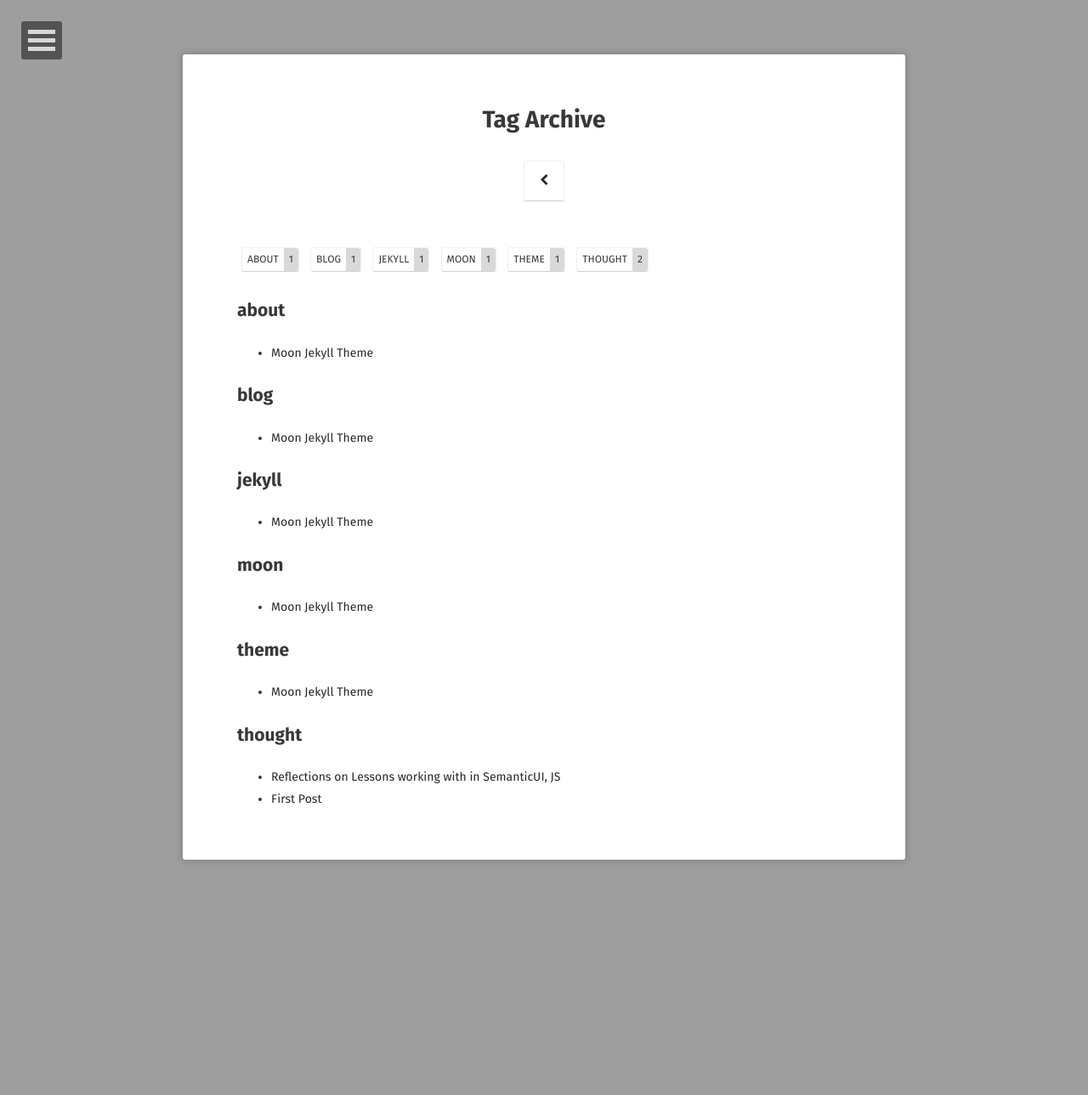
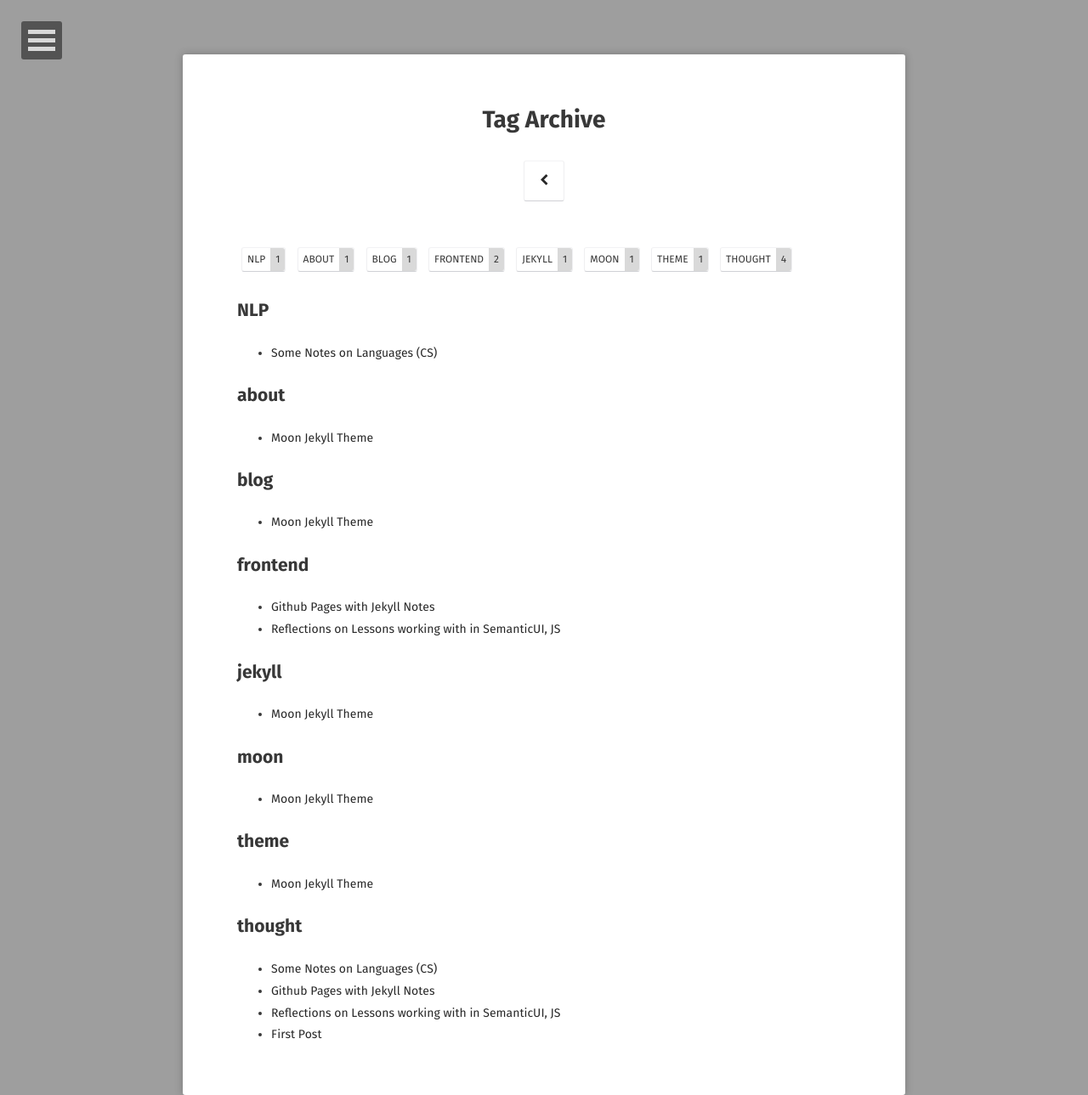
Before and after one commit to kearychang/kearychang.github.io, a Jekyll site: the page built from tags/index.html, in a window 1280 px wide. Shown: the whole page at 85% size. Built offline with Jekyll 4.4.1, drawn with Linux system fonts in a browser that asks for light colours; some web fonts are replaced; before the commit the page ends 1012 px from its top, so only the background shows below that; some of the changed lines change nothing that is shown.

Commit message:
new posts

```diff
--- /dev/null
+++ b/_posts/2018-10-30-github-pages.md
@@ -0,0 +1,125 @@
+---
+layout: post
+title: "Github Pages with Jekyll Notes"
+date: 2018-11-05
+excerpt: "Setting up Github Pages and quick rundown of Jekyll"
+tags: [thought, frontend]
+comments: true
+---
+# Let's Create a Personal Website on Github
+Most professionals have a personal website. It showcases your CV, portfolio, hobbies and personality. It's a more intimate presentation of yourself to prospective employers, rather than submitting flavourless cover letter and resumes.
+
+There are numerous web hosts. A popular one is Github for personal websites. The default domain name is $githubaccount/github.io so it is easy to remember. This is just a web server so don't try to use it to host a web app that connects to DB or as an application server.
+
+Github Pages comes with support for Jekyll. This is a framework which makes it simple to reuse common HTML elements such as header and navbars across different pages of your website.
+It comes with simple themes and you can use Markdown instead of HTML.
+
+## Installation
+>1. Have MinGW installed along with MSYS and the base packages
+2. Make sure **C:\MinGW** and **C:\MinGW\1.0** are added to PATH environment variable.
+3. Install Ruby v2.4.0 or higher (the developer edition)
+4. Run the command **>>gem install jekyll bundler**
+5. Create a repo **$domain_name.github.io** in Github
+6. That URL should now work
+7. There is a **\_config.yml** file which has line theme: $var
+8. Look for the Jekyll theme you like and set that to $var
+9. Gem file is Ruby's equivalent to package.json in npm. It indicates project dependencies.
+10. If it isn't there, create one. Make sure you use char ending UTF-8. Copy this into the file.
+source 'https://rubygems.org'
+gem 'github-pages', group: :jekyll_plugins
+Then add gem "$JEKYLL THEME$ to the last line.
+11. Run command **>>bundle install** to install it locally
+12. Run command **>>bundle exec jekyll serve** to host locally
+13. It will be on **http://localhost:4000**
+
+Here are some themes I found.
+https://github.com/pages-themes/minimal
+https://github.com/Gaohaoyang/gaohaoyang.github.io
+https://github.com/TaylanTatli/Moon/
+
+## Making the Website
+First, you need to know that Github Pages allows certain parameters and locks others in the **\_config.yml** from being modified. It is specified here - https://help.github.com/articles/configuring-jekyll/
+
+### Liquid
+Objects - where to output content
+>{{ page.title }}
+
+Tags - Logic and Control Flow
+>{% if page.show_sidebar %}
+>...
+>{% endif %}
+
+Filters - Modifies output of **object**
+>{{ "hi" | capitalize }}
+
+### Front Matter
+This is YAML snippet enclosed between triple dashes at top of file.
+It is used to set variables for page.
+>\-\-\-
+>var: 5
+>-\-\-
+
+Front matter variables can be referenced by **page.var**.
+
+### Layout
+These are templates that wrap around your content. You call them to avoid repeating yourself.
+They are in directory **\_layouts**. To determine where it wraps the body,
+wrap **{{content}}**. Then assign value of layout in front matter to file name of layout.
+>\-\-\-
+>layout: default
+>title: Home
+>-\-\-
+>{{ "hello world" | upcase }}
+
+To use markdown, create a file with extension *.md*
+
+### Includes
+We don't want to repeat ourselves. Code we refer is inside the **\_includes** directory.
+Html or Markdown can be used from **includes** by *{%include navigation.html}*
+One of Jekyll's useful *variables* is page.url where you can check if each link is the current page.
+
+### Data File
+Jekyll supports loading CVS, JSON, YAML files inside the **\_data** directory.
+YAML is used to store array of navigation items.
+>\- name: Home
+>(white space  x2)link: /
+>\- name: About
+>(white space  x2)link: /about.html
+
+You can refer to **data files** by site.data.navigation
+
+>nav>
+  {% for item in site.data.navigation %}
+    a href="{{ item.link }}" {% if page.url == item.link %}style="color: red;"{% endif %}>
+      {{ item.name }}
+    a>
+  {% endfor %}
+>nav>
+
+### Assets
+CSS, JS, images and other asset are often placed in the **asset** directory.
+Inline styling is not best practice so we use CSS.
+Let's create a SASS file at */assets/css/styles.scss*.
+>\-\-\-
+>\-\-\-
+>@import "@main";
+
+This tells it to look for **\_sass\main.scss**.
+https://sass-lang.com/documentation/file.SASS_REFERENCE.html
+Within your layout, create a tag element that loads your SASS file.
+link rel="stylesheet" href="/assets/css/styles.css"
+
+### Blogging
+Jekyll stores blog posts in folder **\_posts**. These are .md and accessed by **site.posts**.
+There is layout and author values.  The post layout outputs title, date, author and content body.
+This is then wrapped by the default layout. Create **blog.html** in your root folder.
+
+>_posts/2018-08-21-apples.md
+>\-\-\-
+>layout: post
+>author: jill
+>\-\-\-
+
+Remember to add this to main navigation in */_data/navigation.yml*
+>- name: Blog
+>  link: /blog.html
--- a/_posts/2018-11-2-reflections.md
+++ b/_posts/2018-11-2-reflections.md
@@ -3,7 +3,7 @@ layout: post
 title: "Reflections on Lessons working with in SemanticUI, JS"
 date: 2018-10-29
 excerpt: "We all make mistakes. It's important to reflect to cement your understanding."
-tags: [thought]
+tags: [thought, frontend]
 comments: true
 ---
 I really **really** like the appearance of SemanticUI. Bootstrap is overused. You can always customize,
--- /dev/null
+++ b/_posts/2018-11-5-language-theory.md
@@ -0,0 +1,112 @@
+---
+layout: post
+title: "Some Notes on Languages (CS)"
+date: 2018-11-05
+excerpt: "A Quick Review of Automata, Regular Language, Regex and CFG"
+tags: [thought, NLP]
+comments: true
+---
+### Finite Automata ###
+**Alphabet** is a set of **characters**. **Strings** are made from sequences of **characters**.
+**Language** is a set of **strings**. The **closure** is all possible **strings**. A **language** is a subset of the **closure**. To determine if a **string** is valid in your **language**, we test it in a mathematical machine, called the **finite automaton**.
+
+**Rules**
+There are
+* starting states
+* accepting states
+* non-accepting states
+* state transitions
+
+You start from the starting state and "consume" one character from your string, reading left to right. When the string has been consumed and you end on an accepting string, the string is a member of your language.
+
+**DFA** or deterministic finite automatons are the simplest kind.
+* 1 starting state
+* 1 possible transition per character
+
+A language is **regular** if it can be expressed as an **DFA**.
+A cool feature is that the complement of the **language** can also be expressed as an **DFA**.
+
+**NFA** or non-deterministic finite automatons have the property that
+* more than 1 possible transition per character
+* epsilon-transitions (no character consumed)
+
+To evaluate if a string is accepted, among the possible state transitions,
+at least one must end on an accepting state. Some questions are
+1. can any problem solvable by **NFA** be solved by **DFA**?
+2. can any problem solved by **NFA** be solved efficiently by **DFA**?
+All **NFA** can be expressed as **DFA**. Efficiency varies between automatons.
+
+A way of stating this is - is there a universe where this sequence of actions leads to the desired outcome?
+
+**NFA -> DFA**
+1. Subset Construction
+Each state in **DFA** corresponds to set of states in **NFA**.
+Start state in **NFA** is start state in **DFA** plus all epsilon transitions.
+The transition from some initial state from some character is set of all reachable states, including epsilon transitions.
+
+**Regular Languages**
+L1 L2 are languages. Then **regular languages** have the property that
+1. Complement L1 is also regular
+>Invert all accepting and non-accepting states and direction of transitions
+2. L1 union L2 is also regular
+>Starting with a new starting state and add epsilon transitions to all starting states in L1 and L2
+3. L1 intersection L2 is also regular
+>This is equivalent to the complement of the union of the complements of L1 and L2
+4. Concatenation L1 L2 is also regular
+>Add epsilon transition from all L1 accepting states to all L2 starting states
+5. Closure L1 is also regular
+>**Language exponentiation** is just concatenation of language with itself
+>Just add an epsilon transition from all accepting states to starting states
+
+e.g. Noun = {} Verb = {} Article = {}, ArticleNounVerbNoun is a sentence made from concatenation of other languages.
+
+**Regular Expressions**
+1. Atomic Regular Expression
+>null, { a }, { epsilon }
+2. Compound Regular Expression
+>.
+>R*
+>R+
+>R?
+>AB
+>A|B
+>A{4}
+
+**Thompson's Algorithm**
+Regex matchers convert regular expressions into NFA, then DFAs.
+
+The theorem is that if a language is regular, there is a regular expression for it.
+Imagine a transition that is a regular expression, rather than a character.
+If we can convert NFA to regular expression, we can read that off it.
+1. Add epsilon transitions to start and accepting states
+2. Eliminate intermediate states between start and accepting states using properties of regular languages
+
+**Transformation**
+DFA - (direct conversion) -> NFA - (state elimination) -> Regex
+Regex - (Thompson's Algorithm) -> NFA - (subset construction) -> DFA
+
+### Nonregular Language ###
+
+### Context Free Grammar ###
+So regex matches strings and automata accepts strings in the language. CFGs is a different way to define class of languages.
+It has these 4 objects.
+* nonterminal symbols
+* terminal symbols
+* production rules - how to convert nonterminal to string of terminal and nonterminal
+* start symbol (LHS)
+
+E -> int
+E -> E Op E
+E -> ( E )
+Op -> + - * /
+
+CFG is the set of strings derivable from the starting symbol.
+Derivation involve replacing nonterminals with the RHS of the rules of production.
+It is a **context free language** iff there is a CFG for it.
+Every **regular language** is **context free** since the latter is a superset of the former.
+
+**Parse Trees**
+This is a tree encoding steps of derivation. Each internal node is nonterminal and each leaf node is terminal.
+**Parsing** involves finding a **parse tree** for that string, often done in compilation.
+A problem that can arise is **ambiguity** when there is a string with at least 2 **parse trees**.
+One way to resolve this is to use operator precedence.
```
Also changed, not shown: createPost.py (added).
